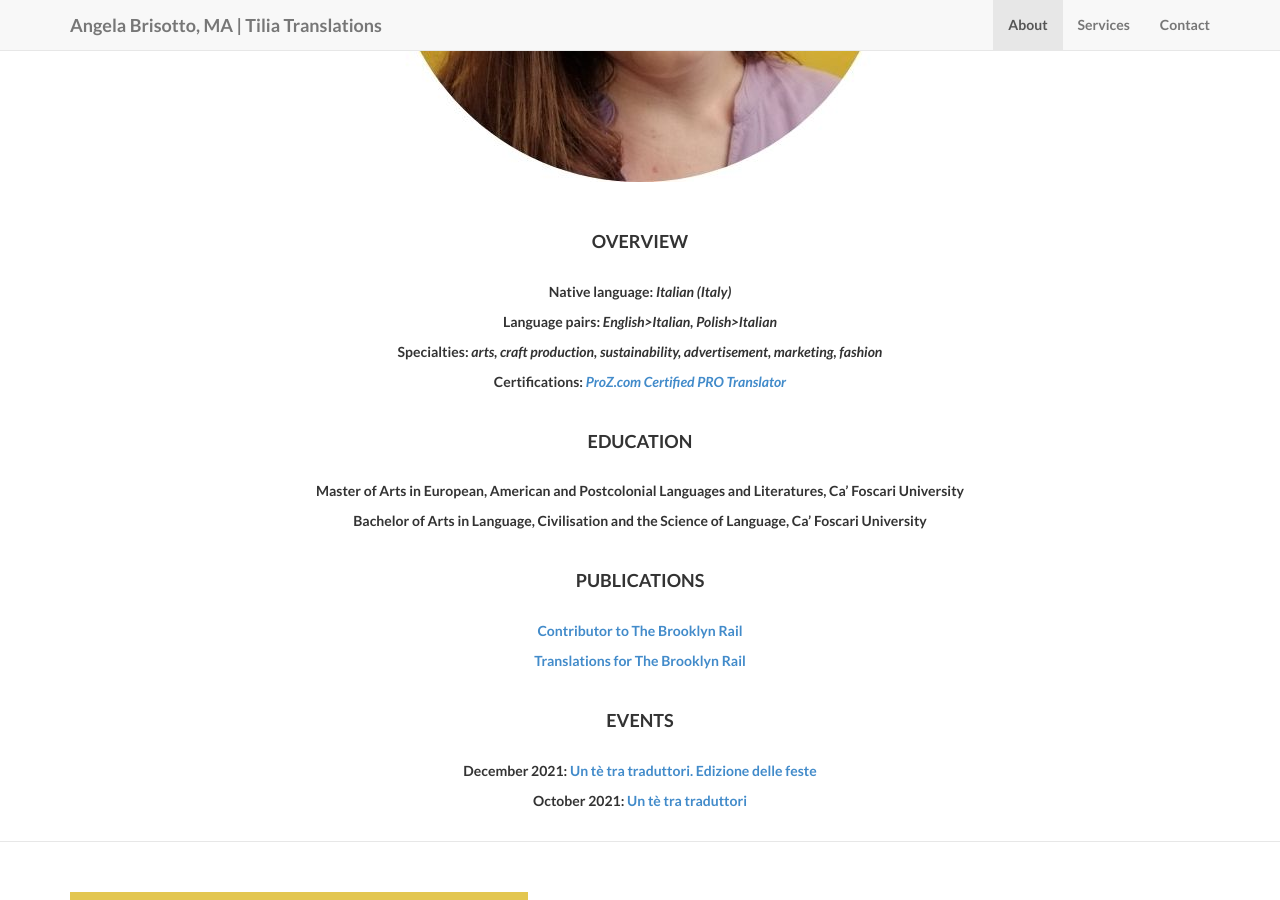
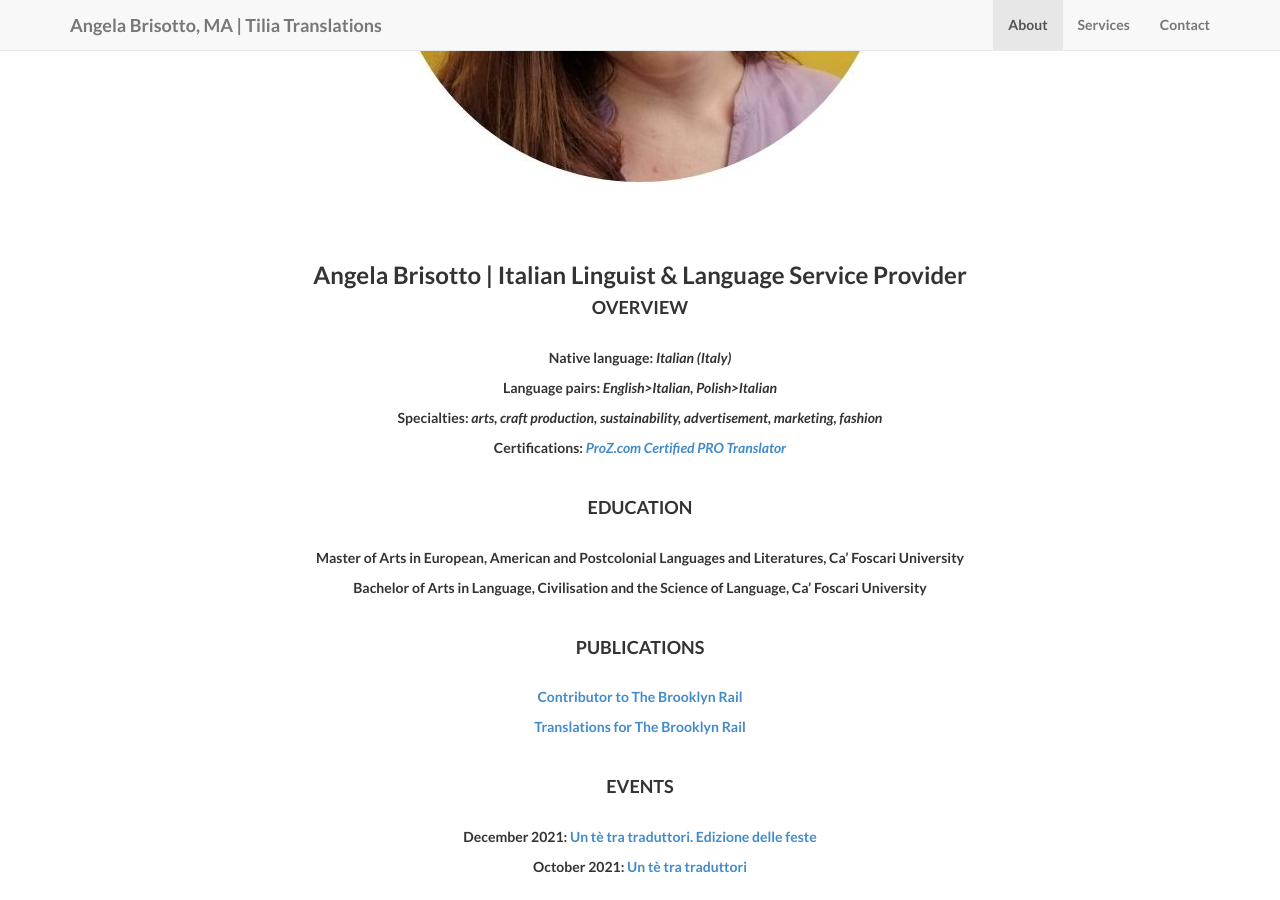
Before and after one commit to angelatiliatranslations/englishversion, a Jekyll site: the page built from index.html, in a window 1280 px wide and 900 px high, scrolled down 2071 px. Built offline with Jekyll 4.4.1, drawn with Linux system fonts in a browser that asks for light colours; nearby versions of some CDN libraries; library files that are not in the unit come from our copies.

Commit message:
Update about.html

```diff
--- a/_includes/about.html
+++ b/_includes/about.html
@@ -52,7 +52,10 @@ Whether you are an organisation, a business or an individual, if you think I can
 
 
                 <br>
-
+ <br>
+<h3>
+Angela Brisotto | Italian Linguist & Language Service Provider
+</h3>
 <h4>OVERVIEW</h4>
 <br>
 
```
